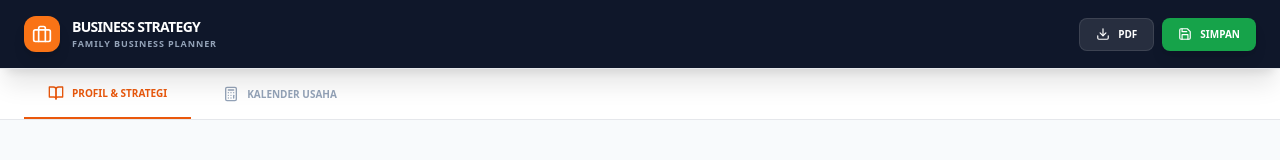
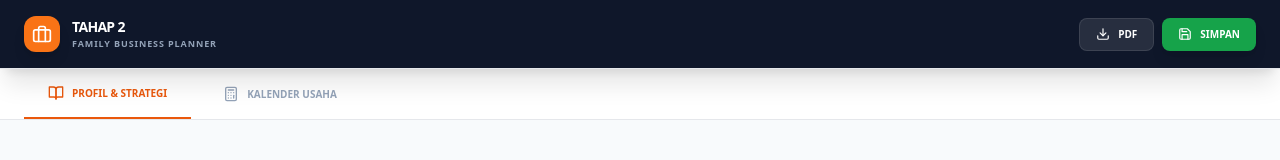
Before and after one commit to Dezanhamdani/tahap2_riset-bisnis-keluarga, a React (Vite) app: page / in a window 1280 px wide. Shown: the top 160 px of the page. Built offline with nearby package versions, Linux system fonts and the light colour scheme.

Commit message:
Update App.tsx

```diff
--- a/src/App.tsx
+++ b/src/App.tsx
@@ -177,7 +177,7 @@ export default function App() {
     const { jsPDF } = (await loadJsPDF()) as any;
     const doc = new jsPDF('p', 'mm', 'a4');
     doc.setFont("helvetica", "bold");
-    doc.text("BUSINESS STRATEGY REPORT", 15, 20);
+    doc.text("tahap 2 REPORT", 15, 20);
     doc.setFontSize(10);
     doc.text(`Penyusun: ${businessData.namaPemagang}`, 15, 30);
     doc.text(`Bisnis: ${businessData.namaBisnis}`, 15, 35);
@@ -193,7 +193,7 @@ export default function App() {
         <div className="flex items-center gap-3">
           <div className="bg-orange-500 p-2 rounded-xl text-white shadow-lg"><Briefcase size={20} /></div>
           <div>
-            <h1 className="text-white font-black text-sm uppercase tracking-tighter">Business Strategy</h1>
+            <h1 className="text-white font-black text-sm uppercase tracking-tighter">tahap 2</h1>
             <p className="text-slate-400 text-[9px] font-bold uppercase tracking-widest">Family Business Planner</p>
           </div>
         </div>
```
